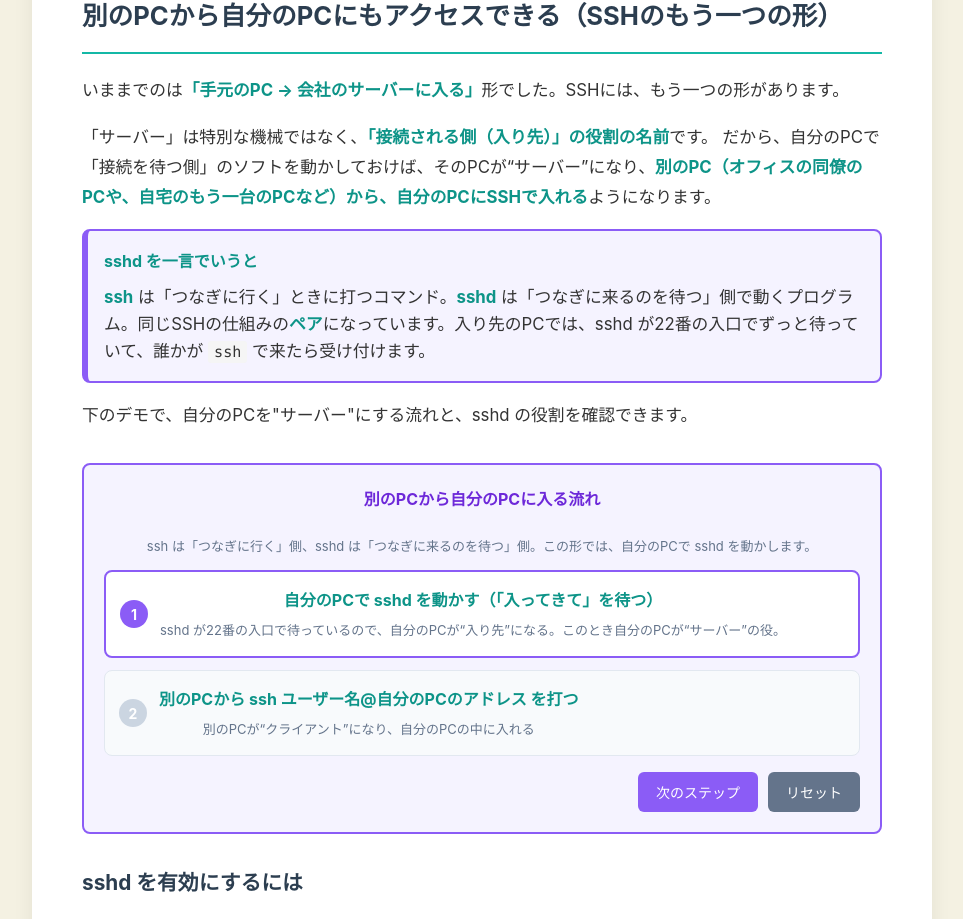
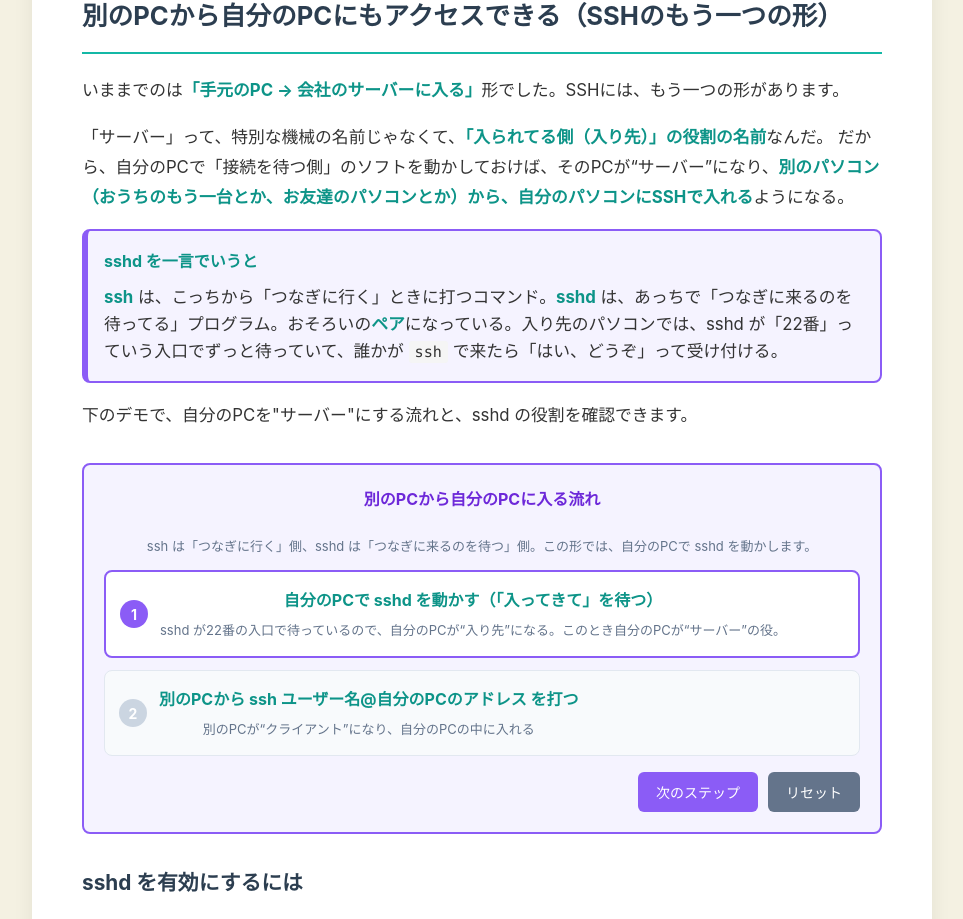
Before and after one commit to rin5uron/itwords, a Next.js app: page /terms/ssh in a window 1280 px wide. Shown: the part 4456-5375 px from the top of the page, without its empty margins (158-1121 px from the left). Built offline with nearby package versions, Linux system fonts and the light colour scheme; no server answers.

Commit message:
小学生にもわかる

```diff
--- a/app/terms/ssh/page.tsx
+++ b/app/terms/ssh/page.tsx
@@ -263,8 +263,8 @@ ssh ユーザー名@サーバーのIPアドレス
             いままでのは<strong>「手元のPC → 会社のサーバーに入る」</strong>形でした。SSHには、もう一つの形があります。
           </p>
           <p>
-            「サーバー」は特別な機械ではなく、<strong>「接続される側（入り先）」の役割の名前</strong>です。
-            だから、自分のPCで「接続を待つ側」のソフトを動かしておけば、そのPCが“サーバー”になり、<strong>別のPC（オフィスの同僚のPCや、自宅のもう一台のPCなど）から、自分のPCにSSHで入れる</strong>ようになります。
+            「サーバー」って、特別な機械の名前じゃなくて、<strong>「入られてる側（入り先）」の役割の名前</strong>なんだ。
+            だから、自分のPCで「接続を待つ側」のソフトを動かしておけば、そのPCが“サーバー”になり、<strong>別のパソコン（おうちのもう一台とか、お友達のパソコンとか）から、自分のパソコンにSSHで入れる</strong>ようになる。
           </p>
           <div
             style={{
@@ -279,7 +279,7 @@ ssh ユーザー名@サーバーのIPアドレス
           >
             <strong>sshd を一言でいうと</strong>
             <p style={{ margin: '8px 0 0 0', lineHeight: 1.6 }}>
-              <strong>ssh</strong> は「つなぎに行く」ときに打つコマンド。<strong>sshd</strong> は「つなぎに来るのを待つ」側で動くプログラム。同じSSHの仕組みの<strong>ペア</strong>になっています。入り先のPCでは、sshd が22番の入口でずっと待っていて、誰かが <code>ssh</code> で来たら受け付けます。
+              <strong>ssh</strong> は、こっちから「つなぎに行く」ときに打つコマンド。<strong>sshd</strong> は、あっちで「つなぎに来るのを待ってる」プログラム。おそろいの<strong>ペア</strong>になっている。入り先のパソコンでは、sshd が「22番」っていう入口でずっと待っていて、誰かが <code>ssh</code> で来たら「はい、どうぞ」って受け付ける。
             </p>
           </div>
 
```
